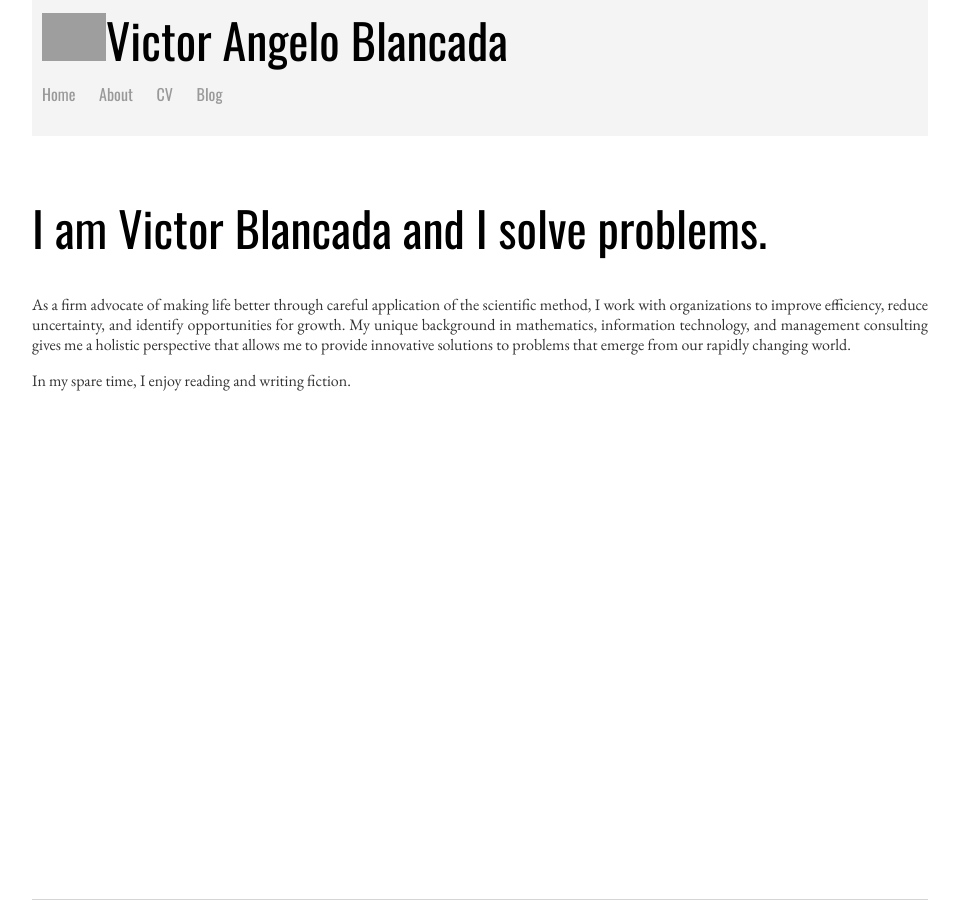
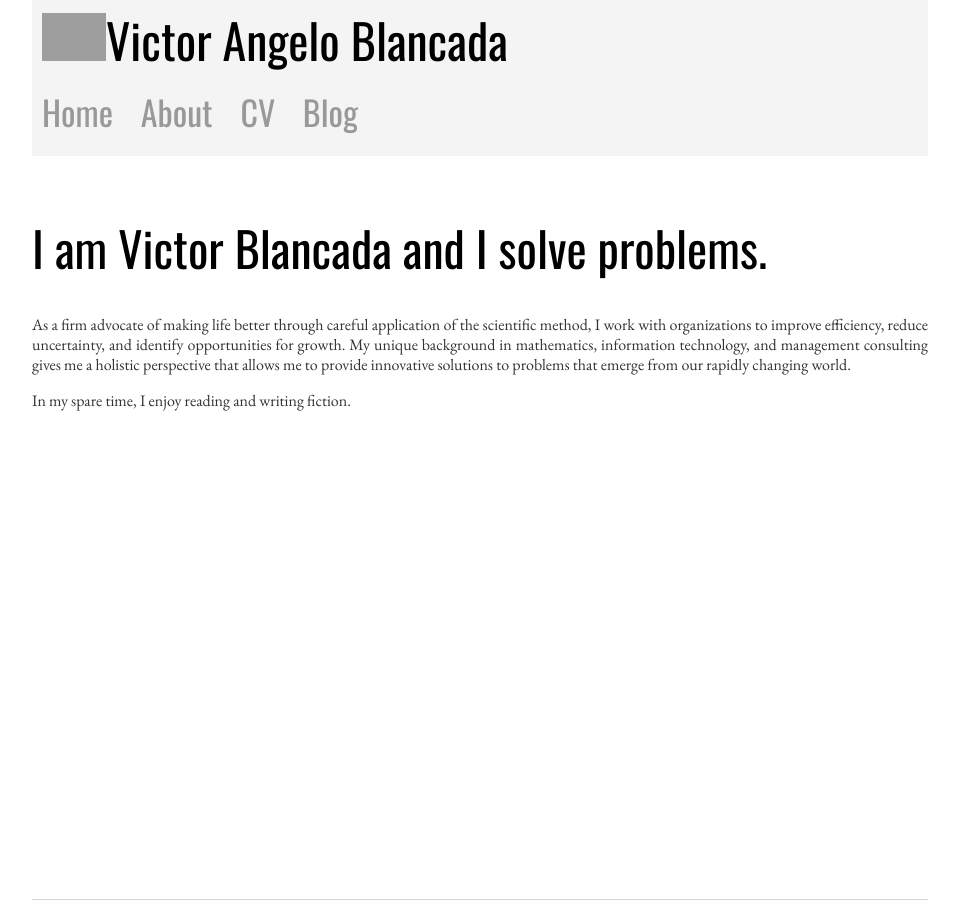
Before and after one commit to victorangeloblancada/victorangeloblancada.github.io-jekyll, a Jekyll site: the page built from about/index.html, in a window 1280 px wide and 900 px high. Shown: the whole window, without its empty margins (160-1119 px from the left). Built offline with Jekyll 4.4.1, drawn with Linux system fonts in a browser that asks for light colours; grey boxes are pictures that could not be loaded.

```diff
--- a/_layouts/default.html
+++ b/_layouts/default.html
@@ -11,7 +11,7 @@
 			<script>
 				function resizeHeaderOnScroll() {
 				  const distanceY = window.pageYOffset || document.documentElement.scrollTop,
-				  shrinkOn = 100,
+				  shrinkOn = 80,
 				  headerEl = document.getElementById('js-header');
 
 				  if (distanceY > shrinkOn) {
--- a/css/main.css
+++ b/css/main.css
@@ -15,7 +15,7 @@
 header {
 	margin: 0 auto;
 	width: 70%;
-	height: 128px;
+	height: 148px;
 	line-height: 1em;
 	font-size: 1em;
 	position: fixed;
@@ -26,7 +26,7 @@
 	transition: height 0.3s, width 0.3s;
 }
 div #body {
-	padding-top: 100px;
+	padding-top: 120px;
 	padding-bottom: 60px;
 }
 header.smaller {
@@ -35,7 +35,7 @@
 	left: 0;
 	margin: 0 auto;
 	width: 100%;
-	height: 80px;
+	height: 100px;
 	line-height: 1em;
 	font-size: 16px;
 }
@@ -52,6 +52,7 @@
 }
 header nav {
 	margin: 10px;
+	font-size: 34px;
 }
 footer {
 	margin: 0 auto;
--- a/index.html
+++ b/index.html
@@ -13,7 +13,6 @@
 		<tr>
 			<th colspan=3><h1 style="font-size:5vw">Victor Angelo Blancada </h1></th>
 		</tr>
-
 		<tr>
 			<th colspan=3><img src="https://raw.githubusercontent.com/naturalproblemsolver/naturalproblemsolver.github.io/master/_images/bracket - h.png" style="width: 120vh; height: 10vh"></th>
 		</tr>
```
